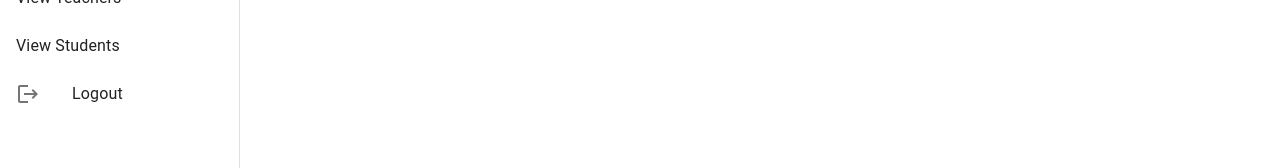
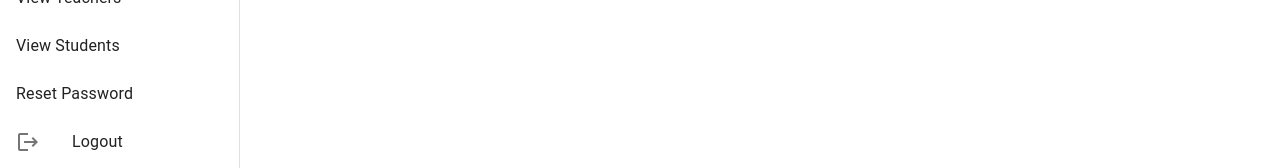
Before and after one commit to INV-Alwin/react-django-school-mgmt-app, a React (Vite) app in the folder frontend/: page /admin/dashboard in a window 1280 px wide. Shown: the part 242-410 px from the top of the page. Built offline with nearby package versions, Linux system fonts and the light colour scheme; no server answers; sample sign-in values are in the browser's storage.

Commit message:
Password Functionality

```diff
--- a/frontend/src/layouts/AppLayout.jsx
+++ b/frontend/src/layouts/AppLayout.jsx
@@ -109,6 +109,9 @@ const AppLayout = ({ children, activeView, setActiveView, onLogout }) => {
               </ListItem>
             </>
           )}
+          <ListItem button onClick={() => window.open('http://127.0.0.1:8000/password-reset/', '_blank')}>
+            <ListItemText primary="Reset Password" />
+          </ListItem>
           <ListItem button onClick={onLogout}>
             <ListItemIcon>
               <Logout />
--- a/frontend/src/pages/StudentDashboard.jsx
+++ b/frontend/src/pages/StudentDashboard.jsx
@@ -20,12 +20,6 @@ const StudentDashboard = () => {
   const handleExamSubmitted = (scoreValue) => {
     setScore(scoreValue);
     setActiveView("Result");
-
-    setTimeout(() => {
-      setScore(null);
-      setSelectedExamId(null);
-      setActiveView("dashboard");
-    }, 5000); // redirect to dashboard after 5s
   };
 
   const renderContent = () => {
```
